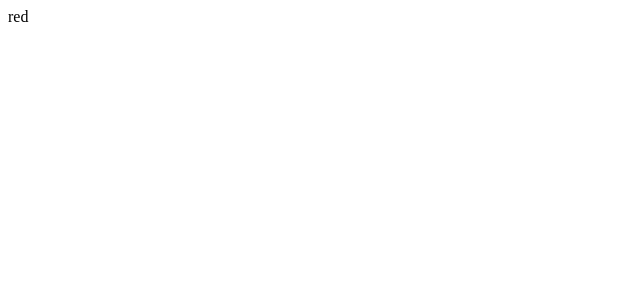
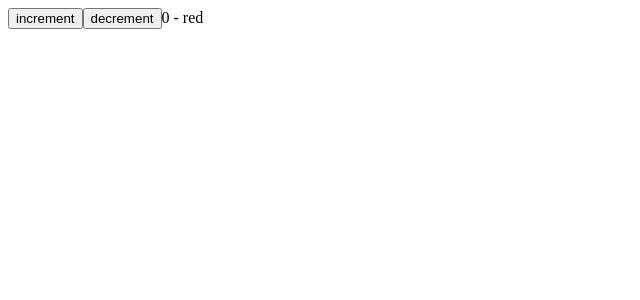
Before and after one commit to leila100/react-redux-ts, a React (Create React App) app: page / in a window 1280 px wide. Shown: the top 300 px of the page, without its empty margins (0-640 px from the left). Built offline with nearby package versions, Linux system fonts and the light colour scheme.

Commit message:
Add type handling for functional component

```diff
--- a/package.json
+++ b/package.json
@@ -10,9 +10,13 @@
     "@types/node": "^12.0.0",
     "@types/react": "^16.9.0",
     "@types/react-dom": "^16.9.0",
+    "axios": "^0.20.0",
     "react": "^16.13.1",
     "react-dom": "^16.13.1",
+    "react-redux": "^7.2.1",
     "react-scripts": "3.4.3",
+    "redux": "^4.0.5",
+    "redux-thunk": "^2.3.0",
     "typescript": "~3.7.2"
   },
   "scripts": {
--- a/src/index.tsx
+++ b/src/index.tsx
@@ -1,14 +1,25 @@
-import React from "react";
+import React, { useState } from "react";
 import ReactDOM from "react-dom";
+import { JsxElement } from "typescript";
 
 interface AppProps {
-  color: string;
+  color?: string; //Add ? to signify that color is an optional prop
 }
 
-class App extends React.Component<AppProps> {
-  render() {
-    return <div>{this.props.color}</div>;
-  }
-}
+const App = (props: AppProps): JSX.Element => {
+  const [counter, setCounter] = useState(0);
+
+  const increment = (): void => setCounter((prevCounter) => prevCounter + 1);
+
+  const decrement = (): void => setCounter((prevCounter) => prevCounter - 1);
+
+  return (
+    <div>
+      <button onClick={increment}>increment</button>
+      <button onClick={decrement}>decrement</button>
+      {counter} - {props.color}
+    </div>
+  );
+};
 
 ReactDOM.render(<App color='red' />, document.querySelector("#root"));
```
Also changed, not shown: 1 other file (tests, documents, lock files or other folders).
